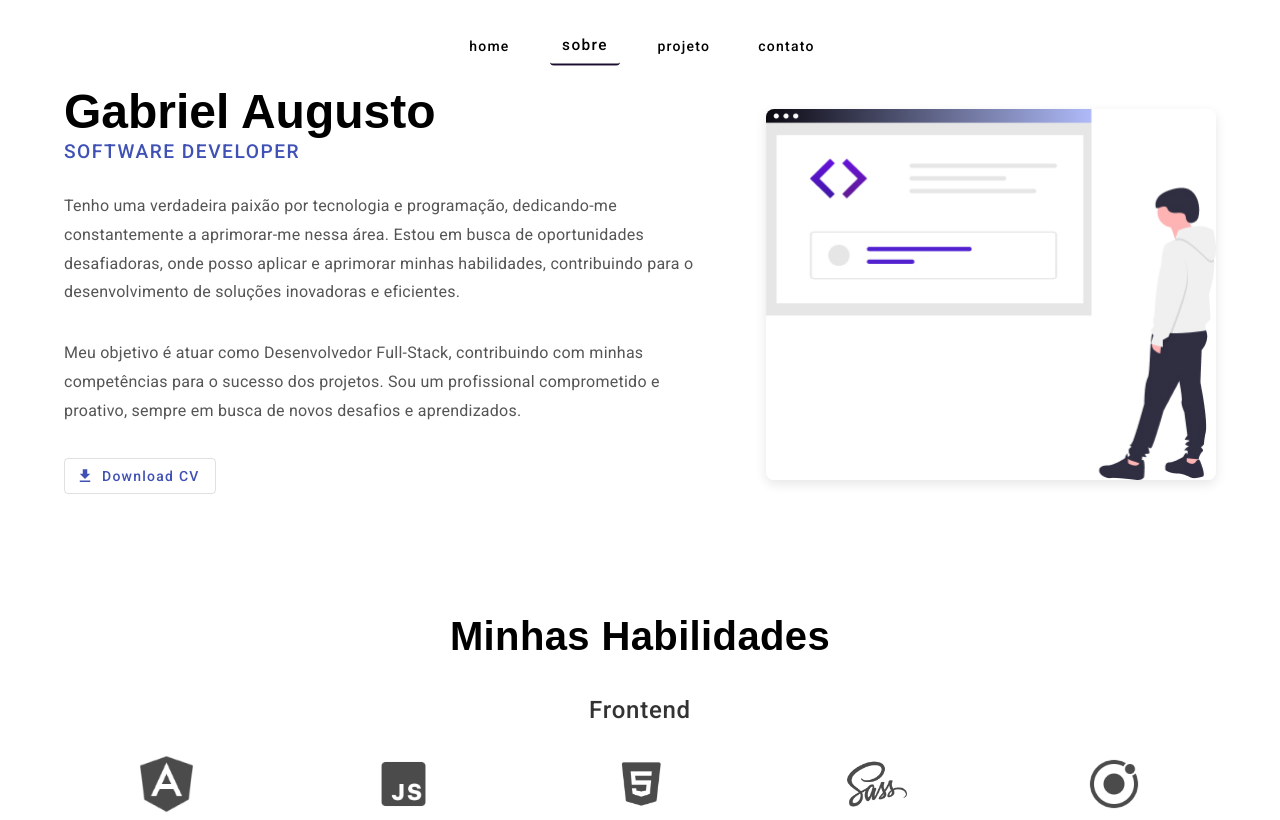
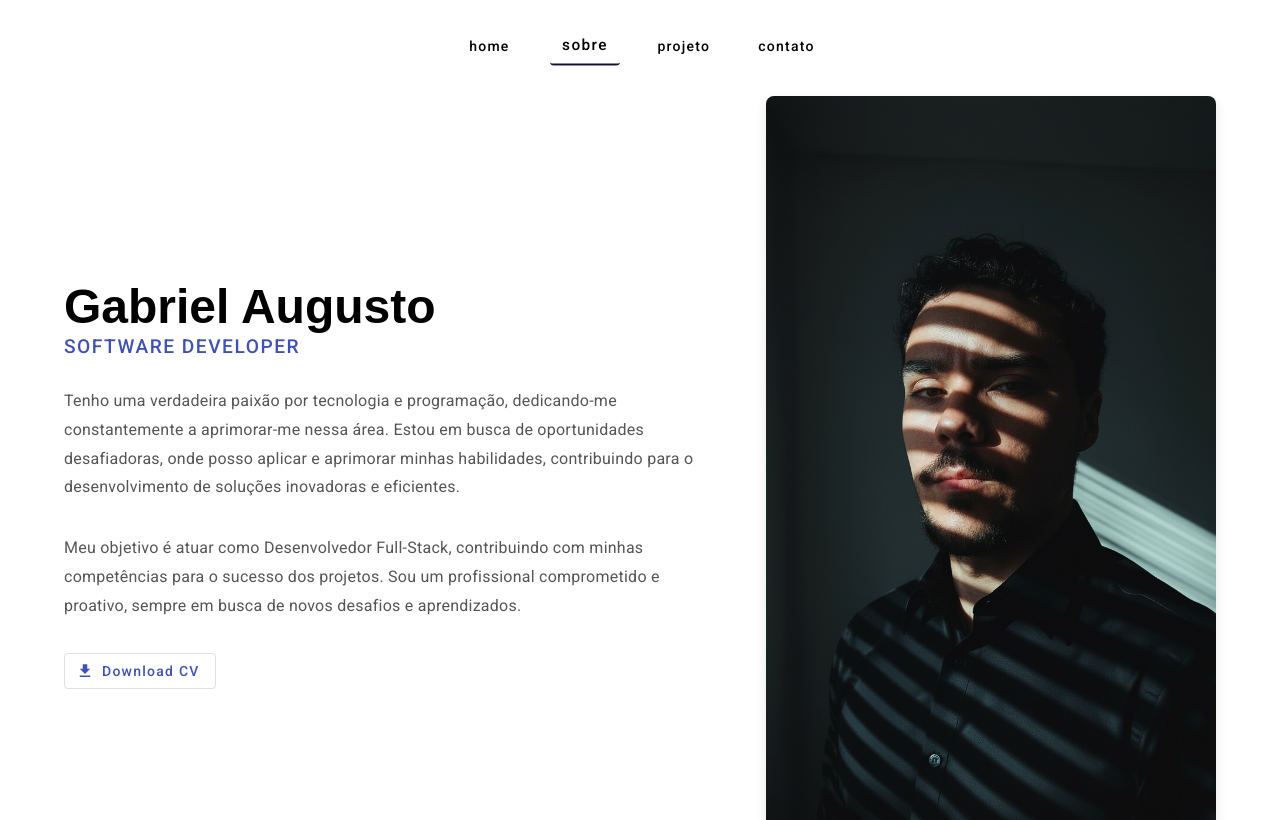
Before and after one commit to GabrielAraujodev/Gabriel-Augusto-Alves-de-Araujo, an Angular app: page /sobre in a window 1280 px wide. Shown: the top 820 px of the page. Built offline with nearby package versions, Linux system fonts and the light colour scheme.

Commit message:
[dyad] Replacing profile image - wrote 3 file(s)

```diff
--- a/src/app/page/sobre/sobre.component.html
+++ b/src/app/page/sobre/sobre.component.html
@@ -17,7 +17,7 @@
       </div>
     </div>
     <div class="intro-image">
-      <img [src]="code" alt="Ilustração de código representando um desenvolvedor" />
+      <img [src]="code" alt="Foto de perfil de Gabriel Augusto" />
     </div>
   </section>
 
--- a/src/app/page/sobre/sobre.component.ts
+++ b/src/app/page/sobre/sobre.component.ts
@@ -20,7 +20,7 @@ Html5: any;
   image1 = './assets/gmail.jpg';
   image2 = './assets/linkedin.jpg';
   curriculum = './assets/curriculum.pdf';
-  code = './assets/code.jpg';
+  code = './assets/profile-photo.png';
   java ='./assets/Java.jpg';
   angular = './assets/AngularJS.jpg';
   cloud = './assets/Cloud.jpg';
```
Also changed, not shown: src/assets/profile-photo.png (added).
